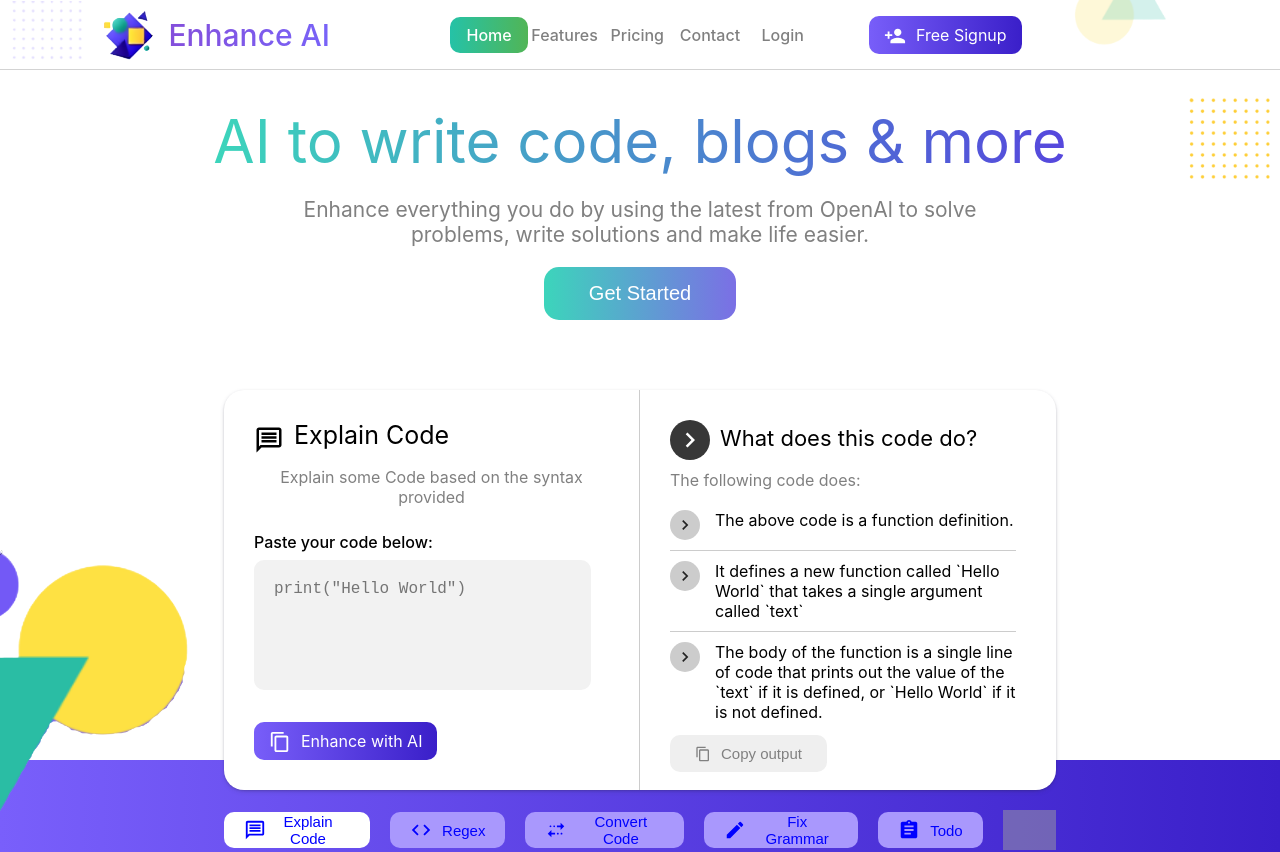
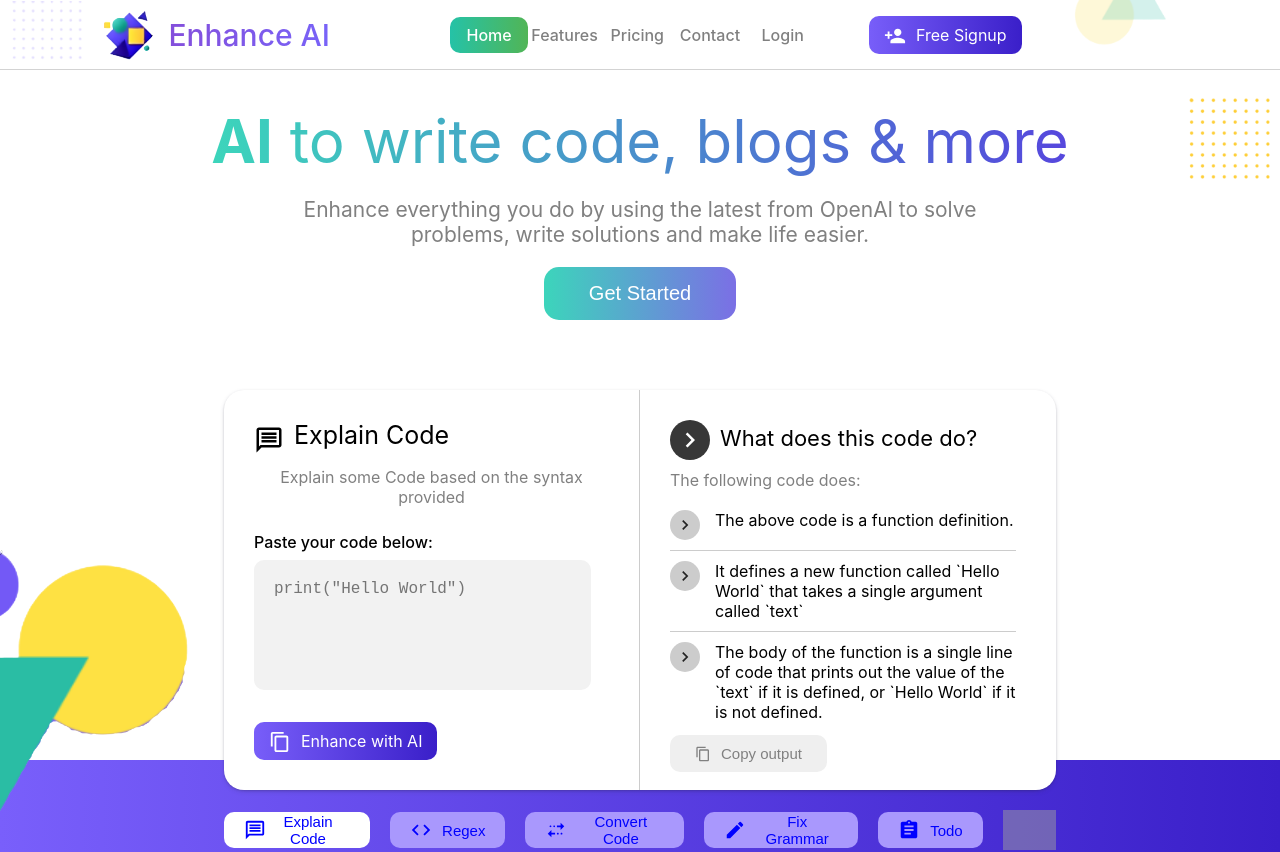
Before and after one commit to 1711shashank/mind-webs-A, a React (Create React App) app: page / in a window 1280 px wide. Shown: the top 852 px of the page. Built offline with nearby package versions, Linux system fonts and the light colour scheme; grey boxes are pictures that could not be loaded.

Commit message:
word AI is bold in body title

```diff
--- a/src/component/Body.css
+++ b/src/component/Body.css
@@ -13,6 +13,15 @@
     color: transparent;
     background-clip: text;
     background-image: linear-gradient(90deg, #3CD5BB, #5647dd);
+}
+
+.bold {
+    font-size: 6rem;
+    margin-top: 3.5rem;
+    margin-bottom: 2rem;
+    color: transparent;
+    font-weight: bold;
+    background-clip: text;
 }
 
 .body-plainText {
--- a/src/component/Body.js
+++ b/src/component/Body.js
@@ -17,7 +17,9 @@ const Body = () => {
     return (
         <>
             <div className='body'>
-                <p className='body-title'> AI to write code, blogs & more</p>
+                <p className='body-title'>
+                    <span class='bold'>AI</span> to write code, blogs & more
+                </p>
                 <p className='body-plainText'> Enhance everything you do by using the latest from OpenAl to solve <br /> problems, write solutions and make life easier. </p>
 
                 <button className='get-started'> Get Started </button>
```
